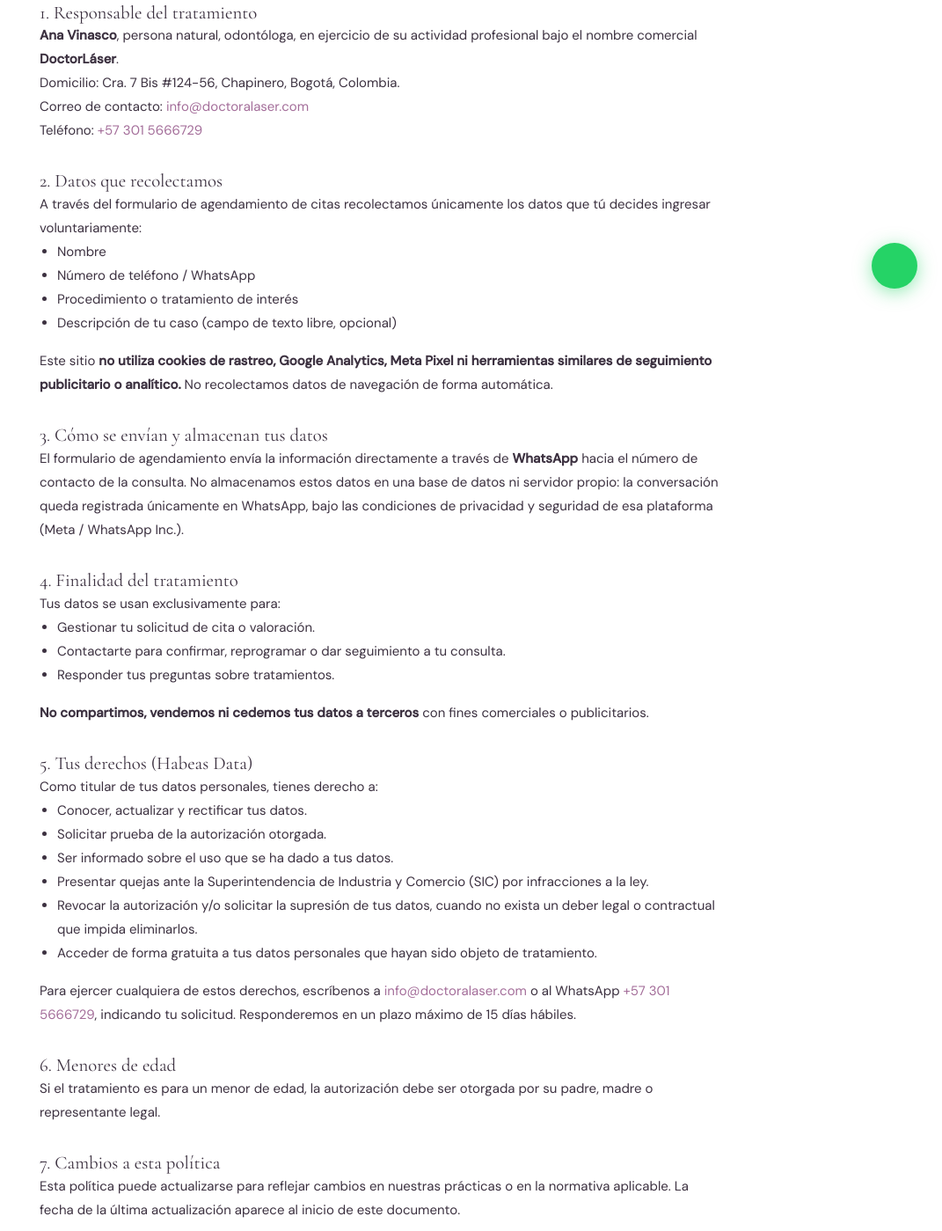
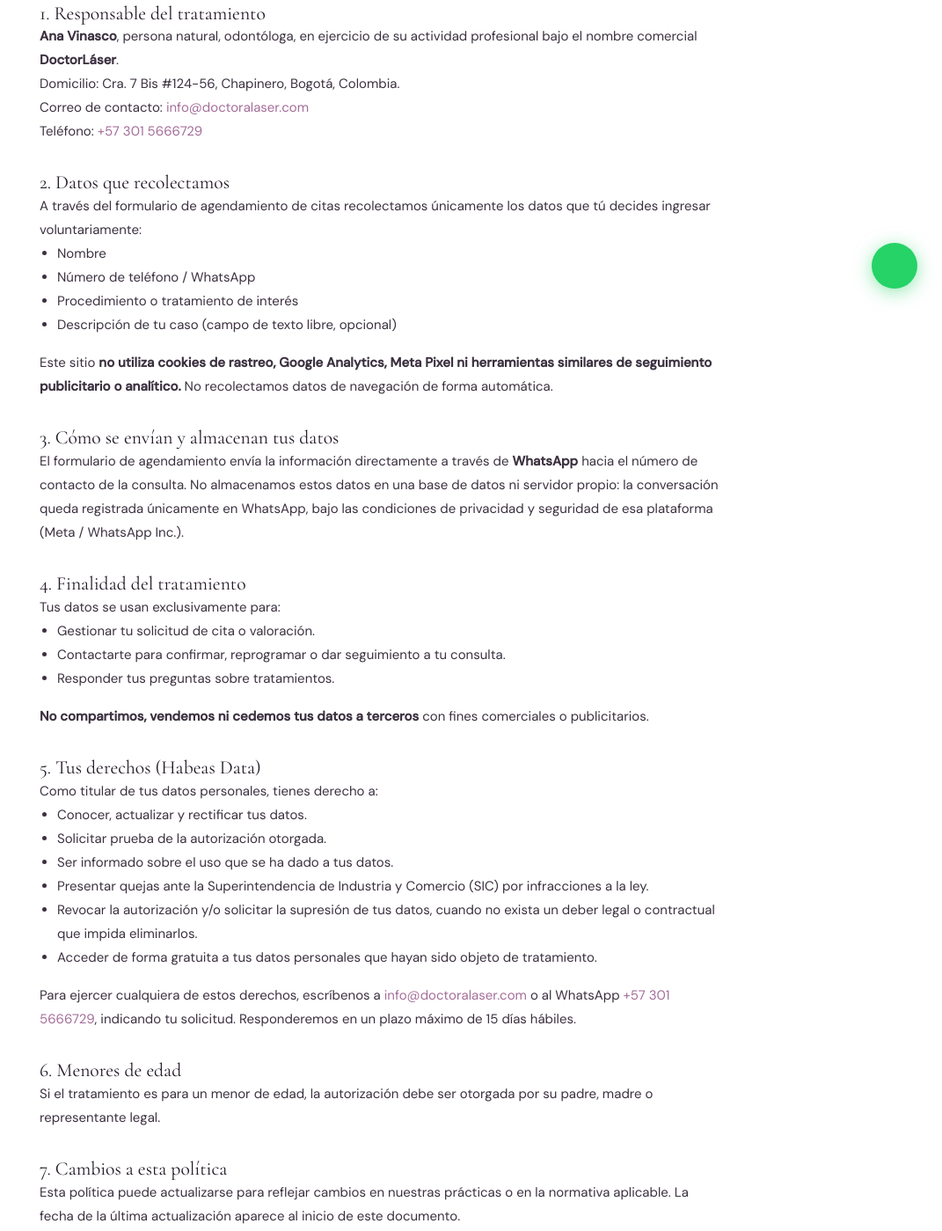
Before and after one commit to Janpi03/doctoralaser_v4, a plain HTML site: page privacidad.html in a window 1280 px wide. Shown: the part 444-1843 px from the top of the page at 88% size, without its empty margins (209-1280 px from the left). Drawn offline with nearby package versions, Linux system fonts and the light colour scheme; some icons are missing.

Commit message:
Increase font size of section headings in privacidad.html

```diff
--- a/privacidad.html
+++ b/privacidad.html
@@ -41,13 +41,13 @@
 
           <p>En cumplimiento de la Ley 1581 de 2012 y el Decreto 1377 de 2013 de la República de Colombia (régimen de protección de datos personales — Habeas Data), esta política describe cómo se recolectan, usan y protegen tus datos personales al interactuar con este sitio web.</p>
 
-          <h2 style="margin-top:2rem;font-size:1.3rem;color:var(--c-n700)">1. Responsable del tratamiento</h2>
+          <h2 style="margin-top:2rem;font-size:1.35rem">1. Responsable del tratamiento</h2>
           <p><strong>Ana Vinasco</strong>, persona natural, odontóloga, en ejercicio de su actividad profesional bajo el nombre comercial <strong>DoctorLáser</strong>.</p>
           <p>Domicilio: Cra. 7 Bis #124-56, Chapinero, Bogotá, Colombia.<br>
           Correo de contacto: <a href="mailto:info@doctoralaser.com" style="color:var(--c-p600)">info@doctoralaser.com</a><br>
           Teléfono: <a href="tel:+573015666729" style="color:var(--c-p600)">+57 301 5666729</a></p>
 
-          <h2 style="margin-top:2rem;font-size:1.3rem;color:var(--c-n700)">2. Datos que recolectamos</h2>
+          <h2 style="margin-top:2rem;font-size:1.35rem">2. Datos que recolectamos</h2>
           <p>A través del formulario de agendamiento de citas recolectamos únicamente los datos que tú decides ingresar voluntariamente:</p>
           <ul style="margin:0 0 1rem 1.25rem;padding:0">
             <li>Nombre</li>
@@ -57,10 +57,10 @@
           </ul>
           <p>Este sitio <strong>no utiliza cookies de rastreo, Google Analytics, Meta Pixel ni herramientas similares de seguimiento publicitario o analítico.</strong> No recolectamos datos de navegación de forma automática.</p>
 
-          <h2 style="margin-top:2rem;font-size:1.3rem;color:var(--c-n700)">3. Cómo se envían y almacenan tus datos</h2>
+          <h2 style="margin-top:2rem;font-size:1.35rem">3. Cómo se envían y almacenan tus datos</h2>
           <p>El formulario de agendamiento envía la información directamente a través de <strong>WhatsApp</strong> hacia el número de contacto de la consulta. No almacenamos estos datos en una base de datos ni servidor propio: la conversación queda registrada únicamente en WhatsApp, bajo las condiciones de privacidad y seguridad de esa plataforma (Meta / WhatsApp Inc.).</p>
 
-          <h2 style="margin-top:2rem;font-size:1.3rem;color:var(--c-n700)">4. Finalidad del tratamiento</h2>
+          <h2 style="margin-top:2rem;font-size:1.35rem">4. Finalidad del tratamiento</h2>
           <p>Tus datos se usan exclusivamente para:</p>
           <ul style="margin:0 0 1rem 1.25rem;padding:0">
             <li>Gestionar tu solicitud de cita o valoración.</li>
@@ -69,7 +69,7 @@
           </ul>
           <p><strong>No compartimos, vendemos ni cedemos tus datos a terceros</strong> con fines comerciales o publicitarios.</p>
 
-          <h2 style="margin-top:2rem;font-size:1.3rem;color:var(--c-n700)">5. Tus derechos (Habeas Data)</h2>
+          <h2 style="margin-top:2rem;font-size:1.35rem">5. Tus derechos (Habeas Data)</h2>
           <p>Como titular de tus datos personales, tienes derecho a:</p>
           <ul style="margin:0 0 1rem 1.25rem;padding:0">
             <li>Conocer, actualizar y rectificar tus datos.</li>
@@ -81,13 +81,13 @@
           </ul>
           <p>Para ejercer cualquiera de estos derechos, escríbenos a <a href="mailto:info@doctoralaser.com" style="color:var(--c-p600)">info@doctoralaser.com</a> o al WhatsApp <a href="tel:+573015666729" style="color:var(--c-p600)">+57 301 5666729</a>, indicando tu solicitud. Responderemos en un plazo máximo de 15 días hábiles.</p>
 
-          <h2 style="margin-top:2rem;font-size:1.3rem;color:var(--c-n700)">6. Menores de edad</h2>
+          <h2 style="margin-top:2rem;font-size:1.35rem">6. Menores de edad</h2>
           <p>Si el tratamiento es para un menor de edad, la autorización debe ser otorgada por su padre, madre o representante legal.</p>
 
-          <h2 style="margin-top:2rem;font-size:1.3rem;color:var(--c-n700)">7. Cambios a esta política</h2>
+          <h2 style="margin-top:2rem;font-size:1.35rem">7. Cambios a esta política</h2>
           <p>Esta política puede actualizarse para reflejar cambios en nuestras prácticas o en la normativa aplicable. La fecha de la última actualización aparece al inicio de este documento.</p>
 
-          <h2 style="margin-top:2rem;font-size:1.3rem;color:var(--c-n700)">8. Contacto</h2>
+          <h2 style="margin-top:2rem;font-size:1.35rem">8. Contacto</h2>
           <p>Cra. 7 Bis #124-56, Chapinero, Bogotá, Colombia<br>
           <a href="mailto:info@doctoralaser.com" style="color:var(--c-p600)">info@doctoralaser.com</a> · <a href="tel:+573015666729" style="color:var(--c-p600)">+57 301 5666729</a></p>
 
```
